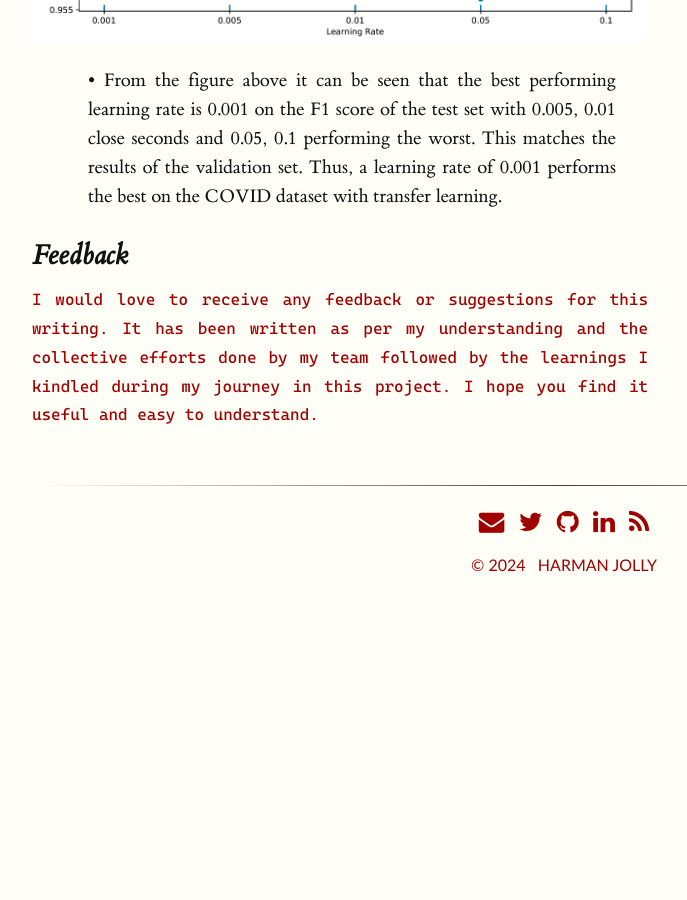
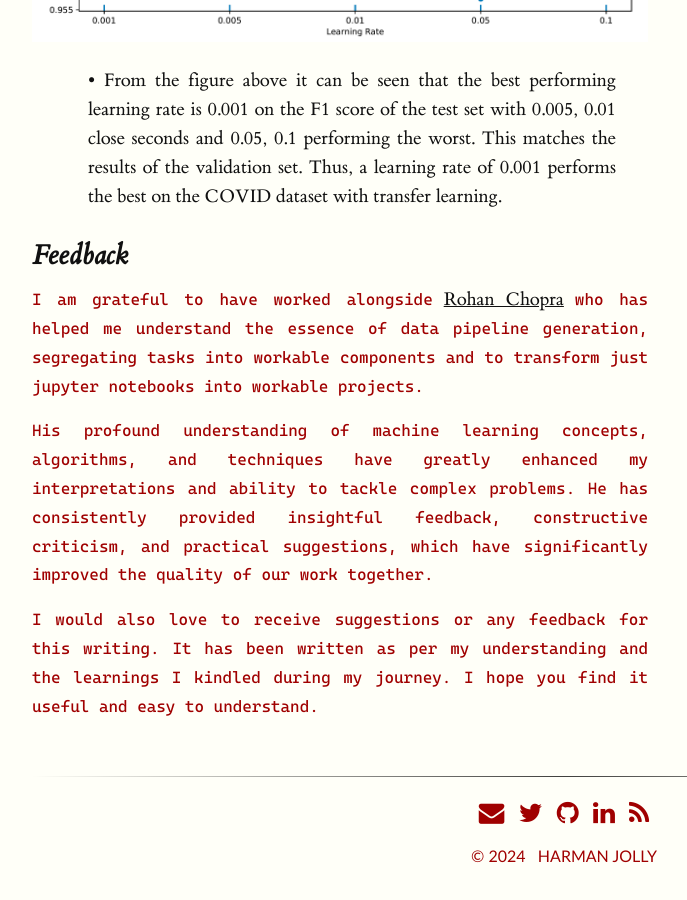
Before and after one commit to coderjolly/coderjolly.github.io, a Jekyll site: the page built from _posts/2022-12-29-chest-x-ray.md, in a window 1280 px wide and 900 px high, scrolled down 10991 px. Shown: the whole window, without its empty margins (128-815 px from the left). Built offline with Jekyll 4.4.1, drawn with Linux system fonts in a browser that asks for light colours; a style sheet for code colours, icons or effects is not loaded; before the commit the page ends 11600 px from its top, so only the background shows below that.

Commit message:
added ack in Lung Disease

```diff
--- a/_posts/2022-12-29-chest-x-ray.md
+++ b/_posts/2022-12-29-chest-x-ray.md
@@ -251,7 +251,11 @@ It was observed that MobileNet takes the least amount of time to train while Res
 
 ## Feedback
 
-`I would love to receive  any feedback or suggestions for this writing. It has been written as per my understanding and the collective efforts done by my team followed by the learnings I kindled during my journey in this project. I hope you find it useful and easy to understand. `
+`I am grateful to have worked alongside` [Rohan Chopra](https://github.com/rohanchopra) `who has helped me understand the essence of data pipeline generation, segregating tasks into workable components and to transform just jupyter notebooks into workable projects.`
+
+`His profound understanding of machine learning concepts, algorithms, and techniques have greatly enhanced my interpretations and ability to tackle complex problems. He has consistently provided insightful feedback, constructive criticism, and practical suggestions, which have significantly improved the quality of our work together.`
+
+``I would also love to receive suggestions or any feedback for this writing. It has been written as per my understanding and the learnings I kindled during my journey. I hope you find it useful and easy to understand.``
 
 <!-- <br/>
 
```
